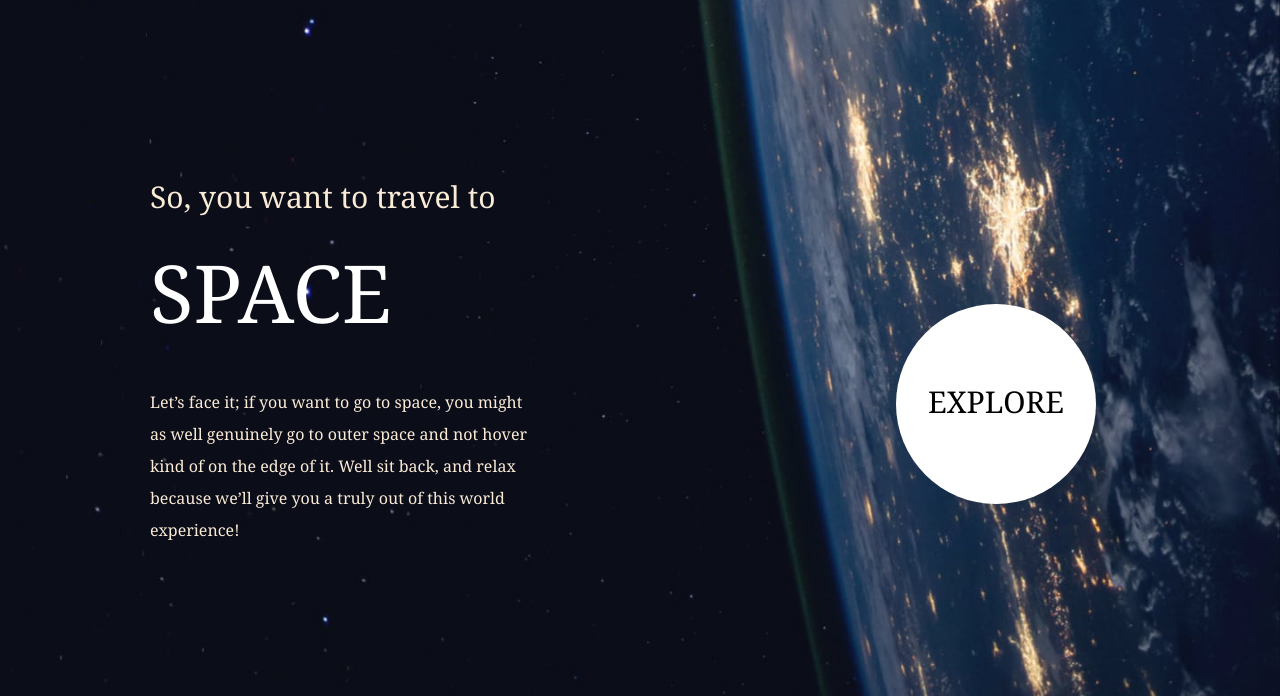
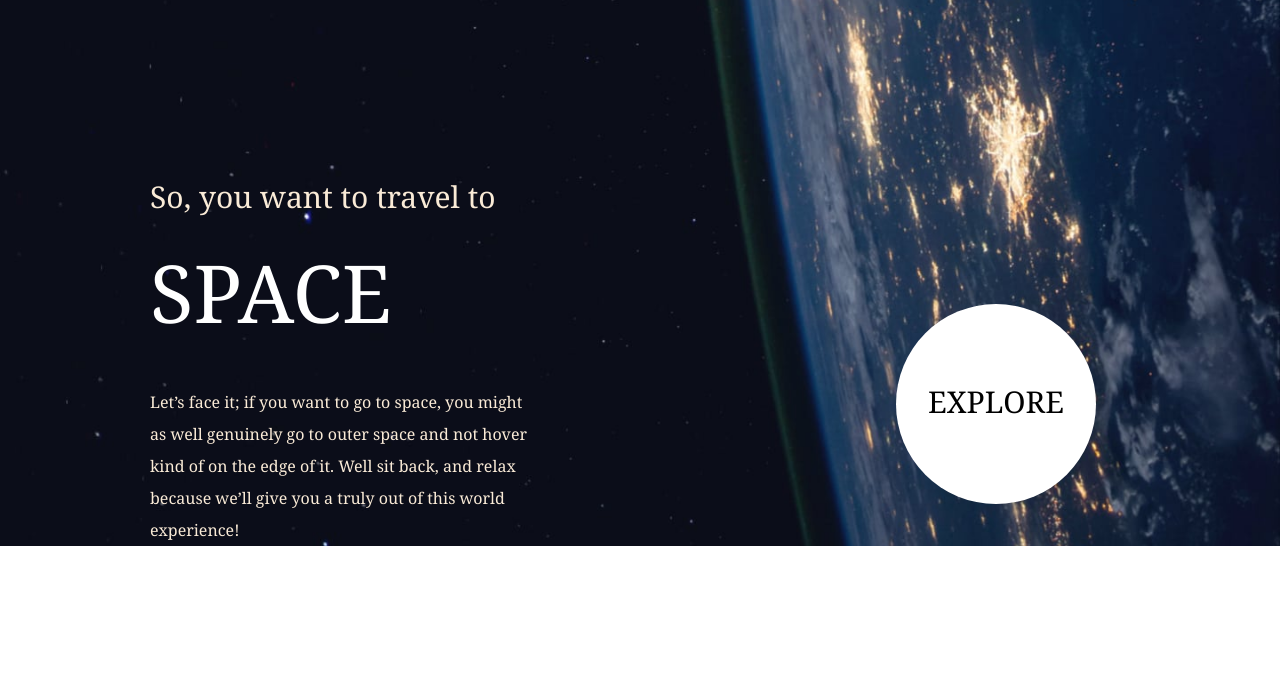
Before and after one commit to magdrey/spacecha, a plain HTML site: page space-tour/index.html in a window 1280 px wide. Shown: the part 104-800 px from the top of the page. Drawn offline with Linux system fonts and the light colour scheme.

Commit message:
Update spaceStyle.css

```diff
--- a/space-tour/spaceStyle.css
+++ b/space-tour/spaceStyle.css
@@ -307,7 +307,7 @@ text-align: center; font-size: 30px;}
     .destina{ background-image: url(./assets/destination/background-destination-desktop.jpg);}
     .creww{background-image: url(./assets/crew/background-crew-desktop.jpg);}
     .techn{background-image: url(./assets/technology/background-technology-desktop.jpg);}
-    .mainb{height: 100vh;}
+    .mainb{height: 100%;}
 
 .bomidde{
     color:antiquewhite;
```
